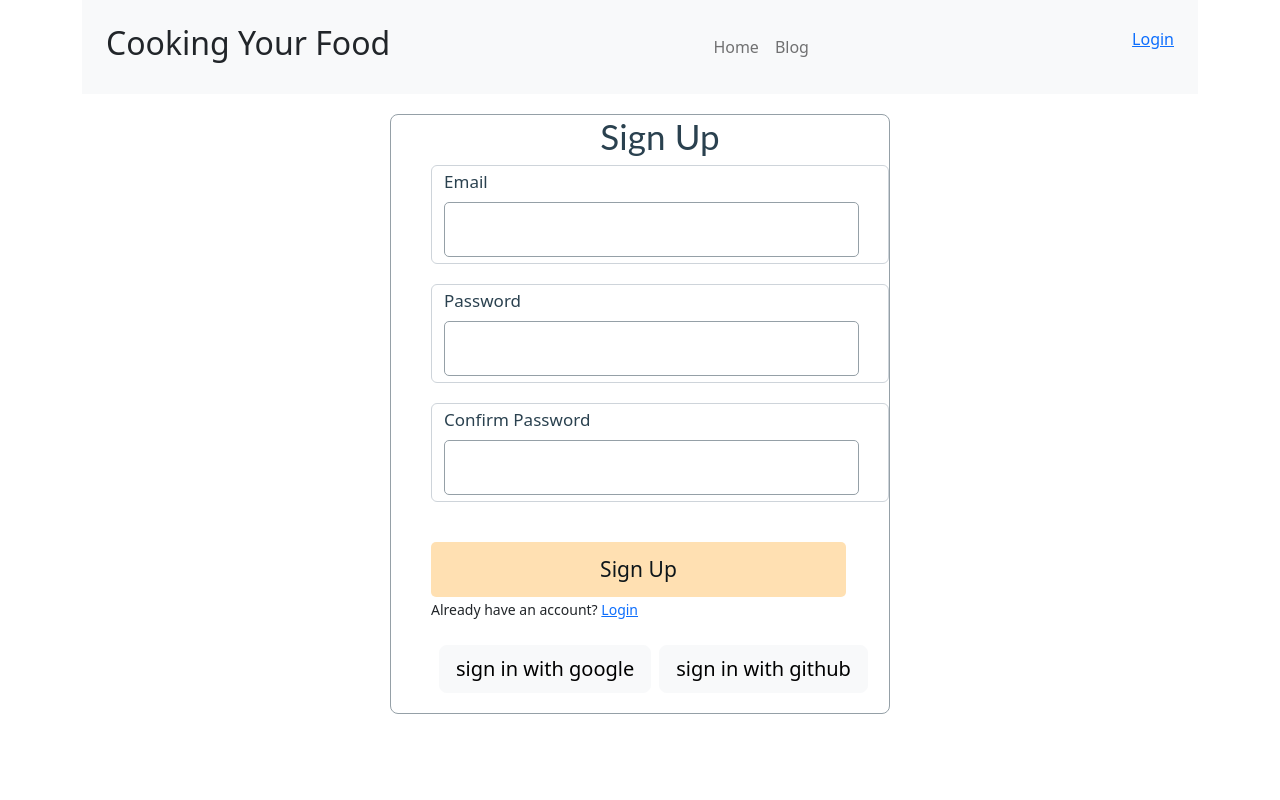
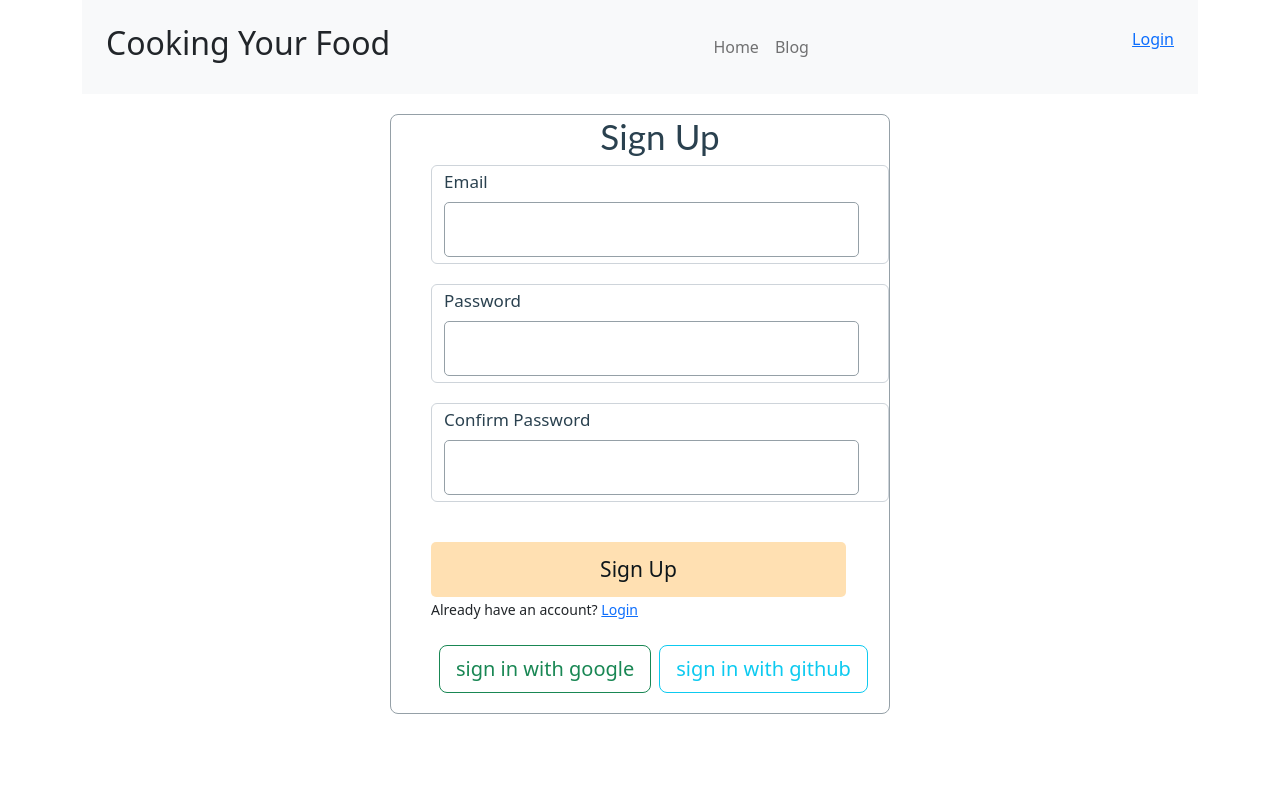
Before and after one commit to Jakir80/Recipe-hunter-Client, a React (Vite) app: page /register in a window 1280 px wide. Shown: the top 800 px of the page. Built offline with nearby package versions, Linux system fonts and the light colour scheme; no server answers.

Commit message:
design-register-page

```diff
--- a/src/Register/SignUp.jsx
+++ b/src/Register/SignUp.jsx
@@ -64,15 +64,15 @@
                     <label htmlFor="confirm">Confirm Password</label>
                     <input type="password" name="confirm" id="" required />
                 </div>
-                <input className='btn-submit' type="submit" value="Sign Up" />
+                <input className='btn-submit btn-outline-secondary btn' type="submit" value="Sign Up" />
 
             </form>
             <p><small>Already have an account? <Link to="/login">Login</Link></small>
 
 
             </p>
-            <button onClick={handlegooglesignin} className='btn btn-lg btn-light m-2 font-bold'>sign in with google</button>
-            <button onClick={gihublogin} className='btn btn-lg btn-light '> sign in with github</button>
+            <button onClick={handlegooglesignin} className='btn btn-lg btn-outline-success m-2 font-bold'>sign in with google</button>
+            <button onClick={gihublogin} className='btn btn-lg btn-outline-info '> sign in with github</button>
             <p className='text-error'>{error}</p>
         </div>
     );
```
